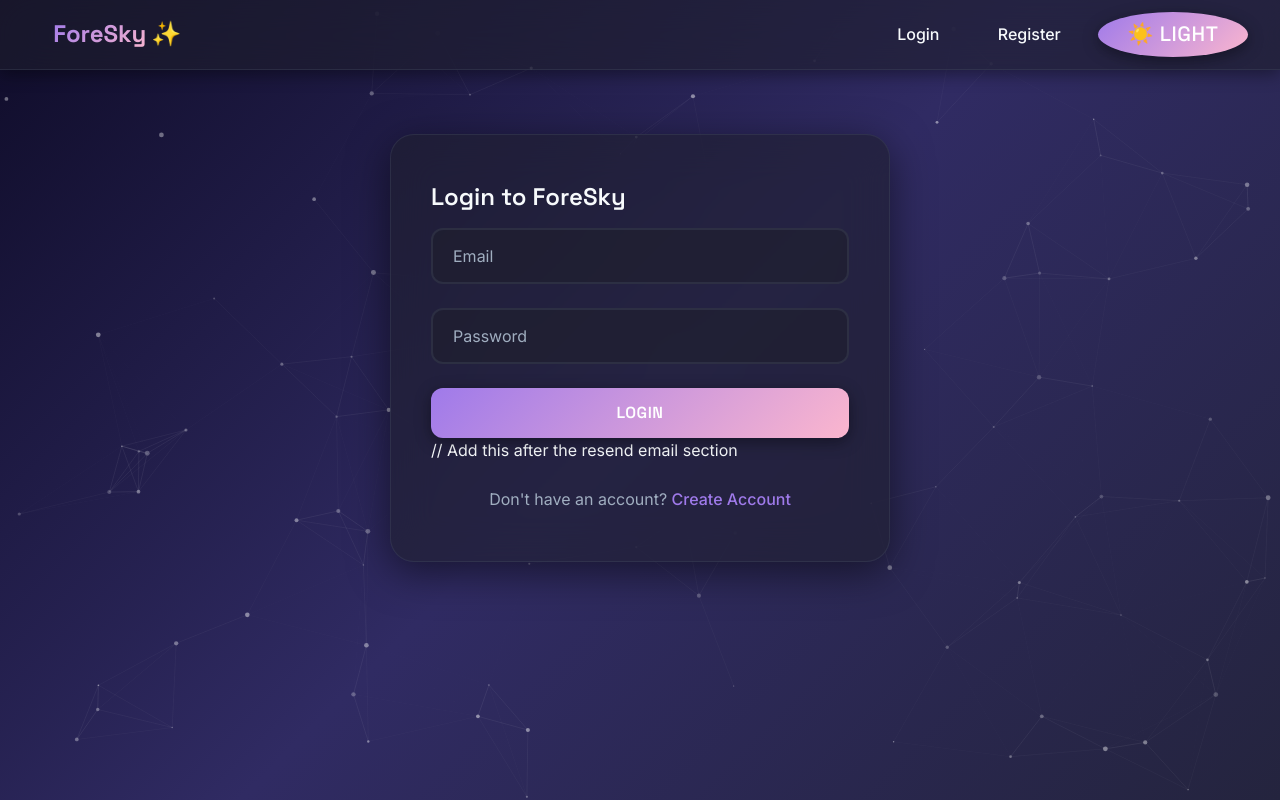
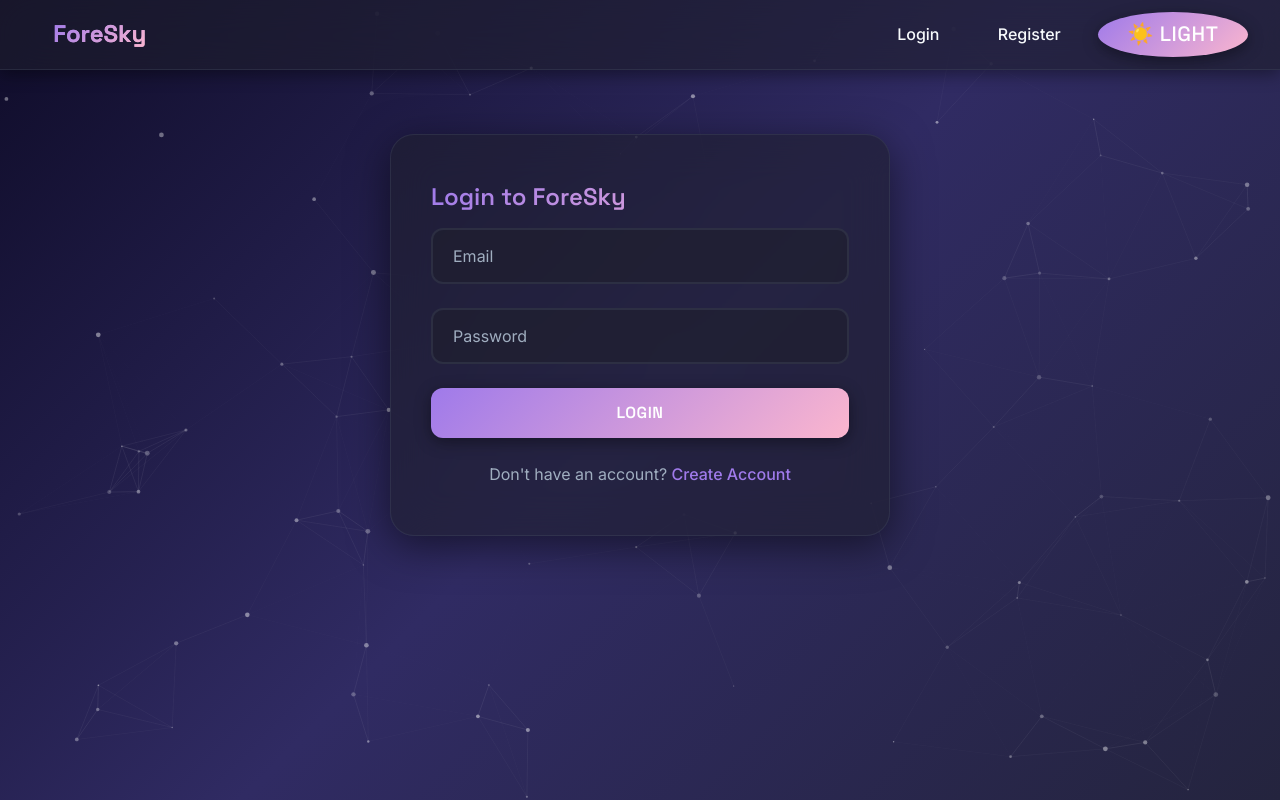
Before and after one commit to irev88/ForeSky, a React (Vite) app in the folder frontend/: page /login in a window 1280 px wide. Built offline with nearby package versions, Linux system fonts and the light colour scheme; no server answers.

Commit message:
revert0002

```diff
--- a/frontend/src/App.css
+++ b/frontend/src/App.css
@@ -94,13 +94,6 @@
     font-weight: 600;
     line-height: 1.2;
     margin-bottom: 1rem;
-    color: var(--color-text); /* Fallback color */
-  }
-
-  /* Apply gradient only when explicitly using the class */
-  h1.gradient-text, h2.gradient-text, h3.gradient-text,
-  h4.gradient-text, h5.gradient-text, h6.gradient-text,
-  .gradient-text {
     background: linear-gradient(135deg, var(--color-primary), var(--color-accent));
     -webkit-background-clip: text;
     -webkit-text-fill-color: transparent;
@@ -175,14 +168,6 @@
     font-family: 'Space Grotesk', sans-serif;
     font-size: 1.5rem;
     font-weight: 700;
-    text-decoration: none;
-    color: var(--color-text);
-    display: inline-flex;
-    align-items: center;
-    gap: 0.3rem;
-  }
-
-  nav .logo .gradient-text {
     background: linear-gradient(135deg, var(--color-primary), var(--color-accent));
     -webkit-background-clip: text;
     -webkit-text-fill-color: transparent;
--- a/frontend/src/pages/LoginPage.jsx
+++ b/frontend/src/pages/LoginPage.jsx
@@ -81,7 +81,7 @@ function LoginPage() {
             )}
           </div>
         )}
-        // Add this after the resend email section
+
         {!error && (
         <div style={{ textAlign: 'center', marginTop: '1.5rem' }}>
             <p style={{ color: 'var(--color-text-muted)' }}>
```
